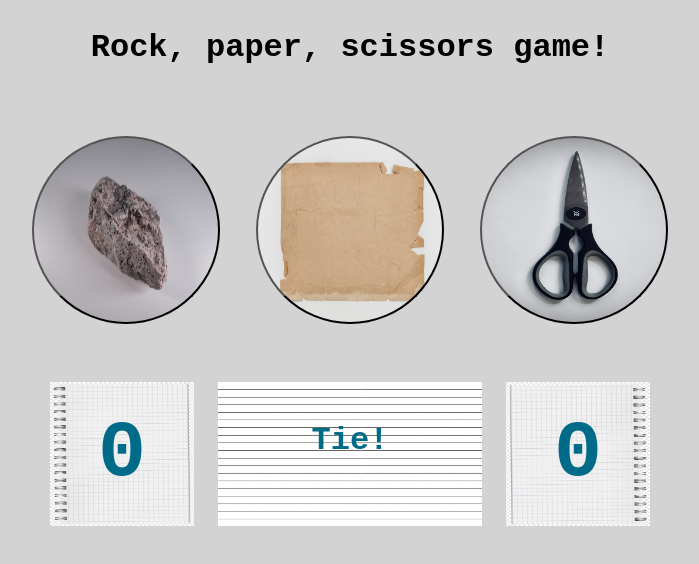
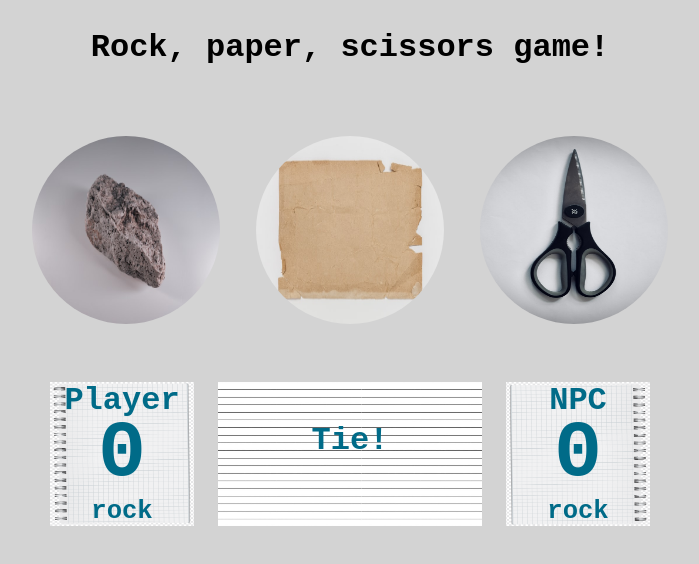
Before and after one commit to AndreiBarari/TheOdinProject, a plain HTML site: page Rock-Paper-Scissors/index.html in a window 1280 px wide. Both pictures are taken after a click on the button 420 px from the left and 229 px from the top of the page. Shown: the whole page, without its empty margins (294-993 px from the left). Drawn offline with Linux system fonts and the light colour scheme.

Commit message:
minor styling and score screen

```diff
--- a/Rock-Paper-Scissors/app.css
+++ b/Rock-Paper-Scissors/app.css
@@ -26,6 +26,11 @@ body {
   border-radius: 50%;
   overflow: hidden;
   cursor: pointer;
+  transition: ease-in-out 0.1s;
+  border: none;
+}
+.choice:hover {
+  transform: scale(1.05);
 }
 #rock {
   background-image: url("./assets/rock.jpg");
@@ -79,10 +84,42 @@ body {
   visibility: hidden;
   font-size: 1em;
   font-weight: bold;
-  width: 112px;
-  height: 36px;
-  border-color: #888;
-  border-radius: 25%;
-  margin-right: 0 auto;
+  width: 124px;
+  height: 48px;
+  padding: 6px 12px;
+  border: 2px solid #11887b;
+  color: #11887b;
+  border-radius: 25px;
   cursor: pointer;
+  transition: ease-in-out 0.3s;
 }
+#refresh:hover {
+  border-color: #fff;
+  background-color: #11887b;
+  color: #fff;
+}
+
+.roundResults {
+  display: flex;
+  flex-direction: column;
+  text-align: center;
+  position: relative;
+}
+.player {
+  position: absolute;
+  margin: 0 auto;
+  left: 0;
+  right: 0;
+  text-align: center;
+}
+
+#playerChoice,
+#npcChoice {
+  font-size: 0.8em;
+  position: absolute;
+  margin: 0 auto;
+  bottom: 0;
+  left: 0;
+  right: 0;
+  text-align: center;
+}
--- a/Rock-Paper-Scissors/app.js
+++ b/Rock-Paper-Scissors/app.js
@@ -4,7 +4,6 @@ const computerPoints = document.getElementById("computerScore");
 
 let playerScore = 0;
 let computerScore = 0;
-const computerChoice = ["Rock", "Paper", "Scissors"];
 
 playerPoints.innerHTML = playerScore;
 computerPoints.innerHTML = computerScore;
@@ -16,13 +15,15 @@ function disableChoices() {
   });
 }
 
-function computerPlay() {
-  return computerChoice[Math.floor(Math.random() * computerChoice.length)];
-}
+function playRound(playerSelection) {
+  const computerChoice = ["Rock", "Paper", "Scissors"];
 
-function playRound(playerSelection) {
-  computerSelection = computerPlay().toLowerCase();
+  computerSelection =
+    computerChoice[
+      Math.floor(Math.random() * computerChoice.length)
+    ].toLowerCase();
   playerSelection = playerSelection.toLowerCase();
+  console.log(computerSelection);
 
   if (playerSelection == computerSelection) {
     result = "Tie!";
@@ -41,8 +42,6 @@ function playRound(playerSelection) {
   if (playerScore == 5 || computerScore == 5) {
     disableChoices();
     document.getElementById("refresh").style.visibility = "visible";
-    // document.getElementById("endGame").innerHTML =
-    //   "Refresh the page in order to play a new game!";
   }
 
   playerPoints.innerHTML = playerScore;
@@ -59,5 +58,7 @@ document
 choices.forEach((choice) => {
   choice.addEventListener("click", function () {
     playRound(choice.value);
+    document.getElementById("playerChoice").innerHTML = choice.value;
+    document.getElementById("npcChoice").innerHTML = computerSelection;
   });
 });
--- a/Rock-Paper-Scissors/index.html
+++ b/Rock-Paper-Scissors/index.html
@@ -17,16 +17,23 @@
         <div class="choices">
             <button id="rock" class="choice" value="rock"></button>
             <button id="paper" class="choice" value="paper"></button>
-            <button id="scissor" class="choice" value="scissor"></button>
+            <button id="scissor" class="choice" value="scissors"></button>
         </div>
 
         <div class="gameResults">
-            <span class="score" id="playerScore"></span>
+            <div class="roundResults">
+                <span class="player">Player</span>
+                <span class="score" id="playerScore"></span>
+                <span id="playerChoice"></span>
+            </div>
             <span class="" id="result"></span>
-            <span class="score" id="computerScore"></span>
+            <div class="roundResults">
+                <span class="player">NPC</span>
+                <span class="score" id="computerScore"></span>
+                <span id="npcChoice"></span>
+            </div>
         </div>
         <div>
-            <!-- <h3 id="endGame"></h3> -->
 
         </div>
         <input id="refresh" type="button" value="New game!">
```
